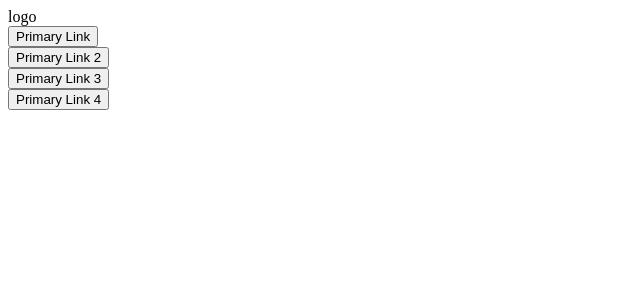
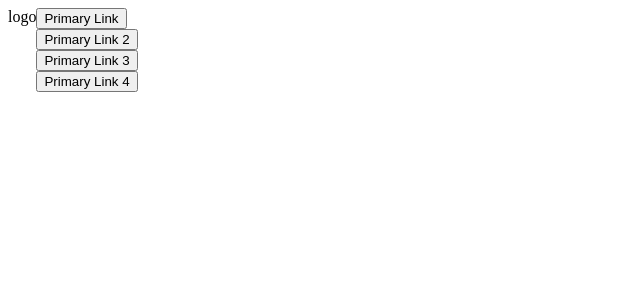
Before and after one commit to decodedcreative/angular-playground, an Angular app: page / in a window 1280 px wide. Shown: the top 300 px of the page, without its empty margins (0-640 px from the left). Built offline with nearby package versions, Linux system fonts and the light colour scheme.

Commit message:
2 files modified

```diff
--- a/src/app/header/header.component.html
+++ b/src/app/header/header.component.html
@@ -1,4 +1,4 @@
-<div>
+<div class="c-header">
   <b-header-logo></b-header-logo>
   <ng-content></ng-content>
 </div>
--- a/src/app/header/header.component.ts
+++ b/src/app/header/header.component.ts
@@ -3,5 +3,6 @@ import { Component } from '@angular/core';
 @Component({
   selector: 'b-header',
   templateUrl: './header.component.html',
+  styleUrls: ['./header.component.css'],
 })
 export class HeaderComponent {}
```
